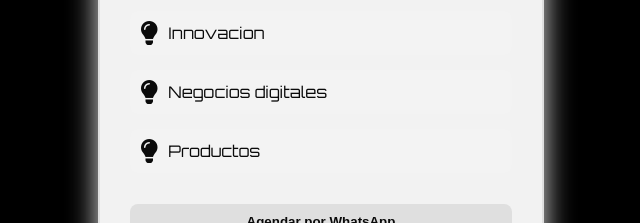
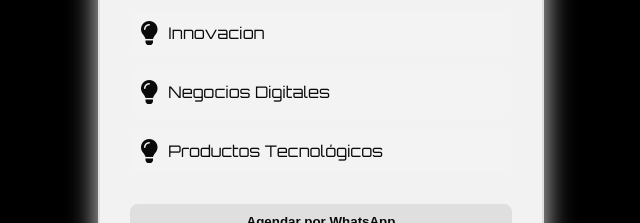
Before and after one commit to hmvsoluciones/etc-eduardo-lopez-trejo, a plain HTML site: page index.html in a window 1280 px wide. Shown: the part 448-671 px from the top of the page, without its empty margins (319-959 px from the left). Drawn offline with Linux system fonts and the light colour scheme.

Commit message:
se modifica descripcion

```diff
--- a/index.html
+++ b/index.html
@@ -260,8 +260,8 @@
             <h2>Eduardo L&oacute;pez Trejo</h2>
             <ul>
                 <li><i class="fas fa-lightbulb"></i> Innovacion</li>
-                <li><i class="fas fa-lightbulb"></i> Negocios digitales</li>
-                <li><i class="fas fa-lightbulb"></i> Productos </li>
+                <li><i class="fas fa-lightbulb"></i> Negocios Digitales</li>
+                <li><i class="fas fa-lightbulb"></i> Productos Tecnológicos</li>
             </ul>
         </div>
 
```
